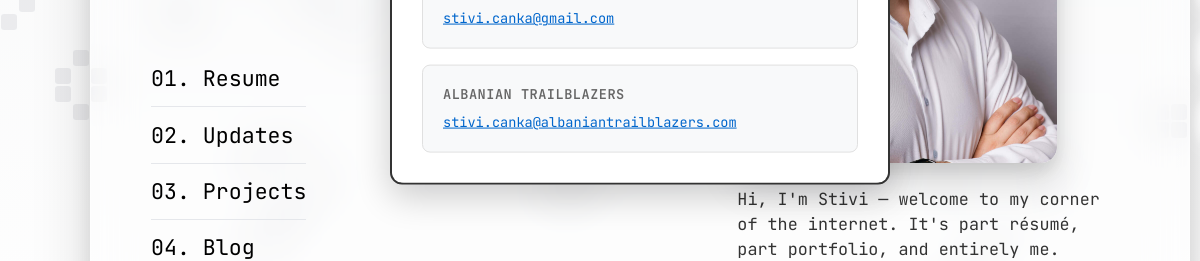
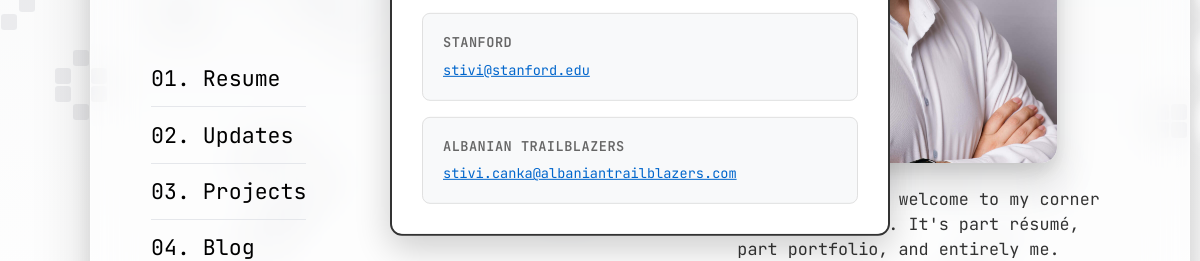
Before and after one commit to Stivi-Canka/my-website, a plain HTML site: page index.html in a window 1280 px wide. Both pictures are taken after a click on the button "Contact Stivi via email". Shown: the part 401-662 px from the top of the page, 0-1200 px from the left. Drawn offline with nearby package versions, Linux system fonts and the light colour scheme.

Commit message:
add Stanford email to contact popup

```diff
--- a/index.html
+++ b/index.html
@@ -160,6 +160,12 @@
               >
             </div>
             <div class="email-item">
+              <div class="email-label">Stanford</div>
+              <a href="mailto:stivi@stanford.edu" class="email-link"
+                >stivi@stanford.edu</a
+              >
+            </div>
+            <div class="email-item">
               <div class="email-label">Albanian Trailblazers</div>
               <a
                 href="mailto:stivi.canka@albaniantrailblazers.com"
```
